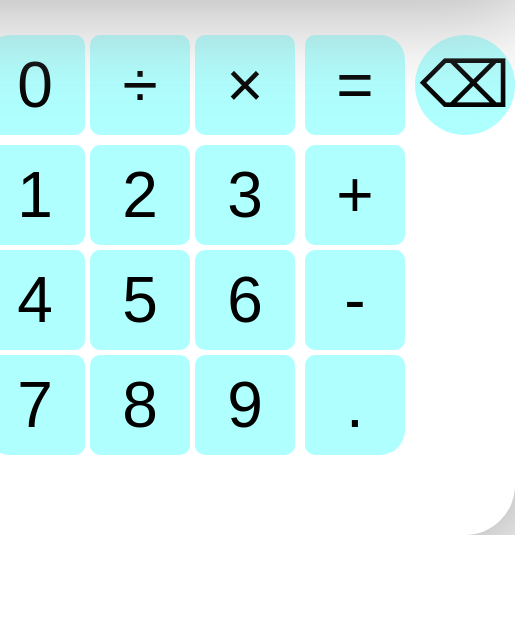
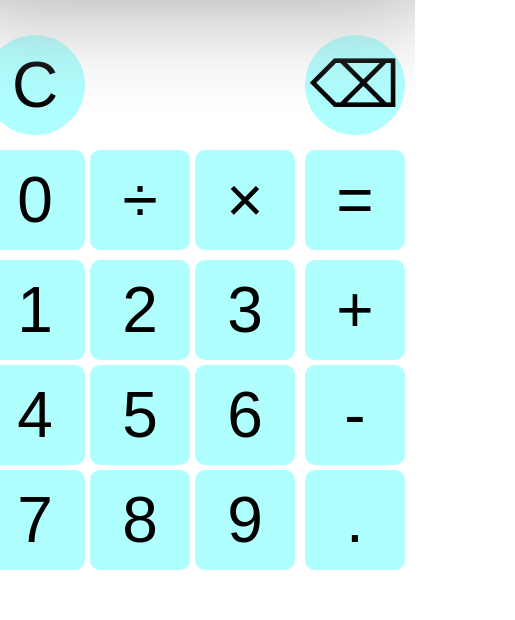
Before and after one commit to iqqx/iqqx.github.io, a plain HTML site: page index.html in a window 390 px wide. Shown: the part 315-935 px from the top of the page, 515 px wide, since content can reach past the window. Before the commit the page ends 850 px from the top, so only its background shows below. Drawn offline with Linux system fonts and the light colour scheme.

Commit message:
Adaptive

```diff
--- /dev/null
+++ b/adaptive.css
@@ -0,0 +1,31 @@
+@media (max-width: 668px) {
+    body {
+        box-shadow: none;
+        border-radius: 0;
+    }
+
+    #keyboard {
+        justify-content: center;
+        width: 100%;
+    }
+
+    .mobile-keyboard {
+        display: flex !important;
+        justify-content: center;
+
+        margin-bottom: 10px;
+        gap: 5px;
+    }
+
+    .desktop-keyboard {
+        display: none !important;
+    }
+}
+
+#mobile-keyboard {
+    display: none;
+    justify-content: space-between;
+
+    width: 100%;
+    height: 100px;
+}
--- a/index.html
+++ b/index.html
@@ -8,6 +8,7 @@
     <title>Калькулятор</title>
 
     <link rel="stylesheet" href="style.css">
+    <link rel="stylesheet" href="adaptive.css">
     <script src="script.js"></script>
 </head>
 
@@ -17,59 +18,76 @@
         <span id="display-output">10</span>
     </div>
     <div id="keyboard">
-        <button>C</button>
+        <div class="mobile-keyboard">
+            <button>C</button>
+            <div style="width: 190px;"></div>
+            <button>⌫</button>
+        </div>
+
         <div>
-            <button class="tr" id="keyboard-tl">0</button>
-            <div></div>
-            <button class="tr">÷</button>
-            <div></div>
-            <button class="tr">×</button>
-            <div></div>
-            <button class="tr rc" id="keyboard-tr">=</button>
-            <div></div>
-            <div></div>
-            <div></div>
-            <div></div>
-            <div></div>
-            <div></div>
-            <div></div>
+            <button class="desktop-keyboard">C</button>
+            <button>0</button>
+            <button>÷</button>
+            <button>×</button>
+            <button>=</button>
+            <button class="desktop-keyboard">⌫</button>
+        </div>
+
+        <div>
             <button>1</button>
-            <div></div>
             <button>2</button>
-            <div></div>
             <button>3</button>
-            <div></div>
-            <button class="rc">+</button>
-            <div></div>
-            <div></div>
-            <div></div>
-            <div></div>
-            <div></div>
-            <div></div>
-            <div></div>
+            <button>+</button>
+        </div>
+
+        <div>
             <button>4</button>
-            <div></div>
             <button>5</button>
-            <div></div>
             <button>6</button>
-            <div></div>
-            <button class="rc">-</button>
-            <div></div>
-            <div></div>
-            <div></div>
-            <div></div>
-            <div></div>
-            <div></div>
-            <div></div>
-            <button id="keyboard-bl">7</button>
-            <div></div>
+            <button>-</button>
+        </div>
+
+        <div>
+            <button>7</button>
             <button>8</button>
-            <div></div>
             <button>9</button>
-            <div></div>
-            <button class="rc" id="keyboard-br">.</button>
+            <button>.</button>
         </div>
-        <button>⌫</button>
+
+        <!-- <div class="desktop-keyboard">
+            <button>C</button>
+        </div>
+
+        <div>
+            <button class="mobile-keyboard">C</button>
+            <button>0</button>
+            <button>1</button>
+            <button>4</button>
+            <button>7</button>
+        </div>
+        <div>
+            <button>÷</button>
+            <button>2</button>
+            <button>5</button>
+            <button>8</button>
+        </div>
+        <div>
+            <button>×</button>
+            <button>3</button>
+            <button>6</button>
+            <button>9</button>
+        </div>
+        <div>
+            <button class="mobile-keyboard">⌫</button>
+            <button>=</button>
+            <button>+</button>
+            <button>-</button>
+            <button>.</button>
+        </div>
+
+        <div>
+            <button class="desktop-keyboard">⌫</button>
+        </div> -->
     </div>
 </body>
 
--- a/style.css
+++ b/style.css
@@ -2,6 +2,7 @@
     margin: 0;
     padding: 0;
     font-size: 64px;
+    font-family: sans-serif;
 
     --Primary: #AFFFFF;
     --PrimaryHover: #0BFFFF;
@@ -53,65 +54,62 @@ body {
 
 #keyboard {
     display: flex;
+    flex-flow: column;
+    /* justify-content: space-between; */
+    align-items: center;
+
+    /* height: 420px;
+    width: 640px; */
+
+    margin: 50px auto;
+    gap: 5px;
+}
+
+#keyboard div:not(.mobile-keyboard) {
+    display: flex;
+    /* flex-flow: column; */
     justify-content: space-between;
 
-    height: 420px;
-    width: 640px;
-
-    margin: 50px auto;
+    gap: 5px;
 }
 
-#keyboard div {
-    display: grid;
-
-    grid-template-rows: 100px 10px 100px 5px 100px 5px 100px;
-    grid-template-columns: 100px 5px 100px 5px 100px 10px 100px;
+#keyboard div:nth-child(2) {
+    margin-bottom: 5px;
 }
 
-#keyboard button {
+#keyboard div button:nth-child(4 of :not(.desktop-keyboard)) {
+    margin-left: 5px;
+}
+
+button {
     display: flex;
     align-items: center;
     justify-content: center;
 
     background-color: var(--Primary);
     border-radius: 10px;
+    border: none;
+
     width: 100px;
     height: 100px;
-    border: none;
+    aspect-ratio: 1 / 1;
 
     cursor: pointer;
 
     transition: background-color .25s ease-in-out;
 }
 
-#keyboard button:hover {
+button:hover {
     background-color: var(--PrimaryHover);
 }
 
-#keyboard>button {
-    border-radius: 1000px;
+.desktop-keyboard,
+.mobile-keyboard button {
+    border-radius: 1000px !important;
+    margin-left: 10px;
+    margin-right: 10px;
 }
 
-/* .tr {
-    margin-bottom: 5px;
+.mobile-keyboard {
+    display: none;
 }
-
-.rc {
-    margin-left: 5px;
-} */
-
-#keyboard-tl {
-    border-top-left-radius: 25px !important;
-}
-
-#keyboard-tr {
-    border-top-right-radius: 25px !important;
-}
-
-#keyboard-bl {
-    border-bottom-left-radius: 25px !important;
-}
-
-#keyboard-br {
-    border-bottom-right-radius: 25px !important;
-}
```
